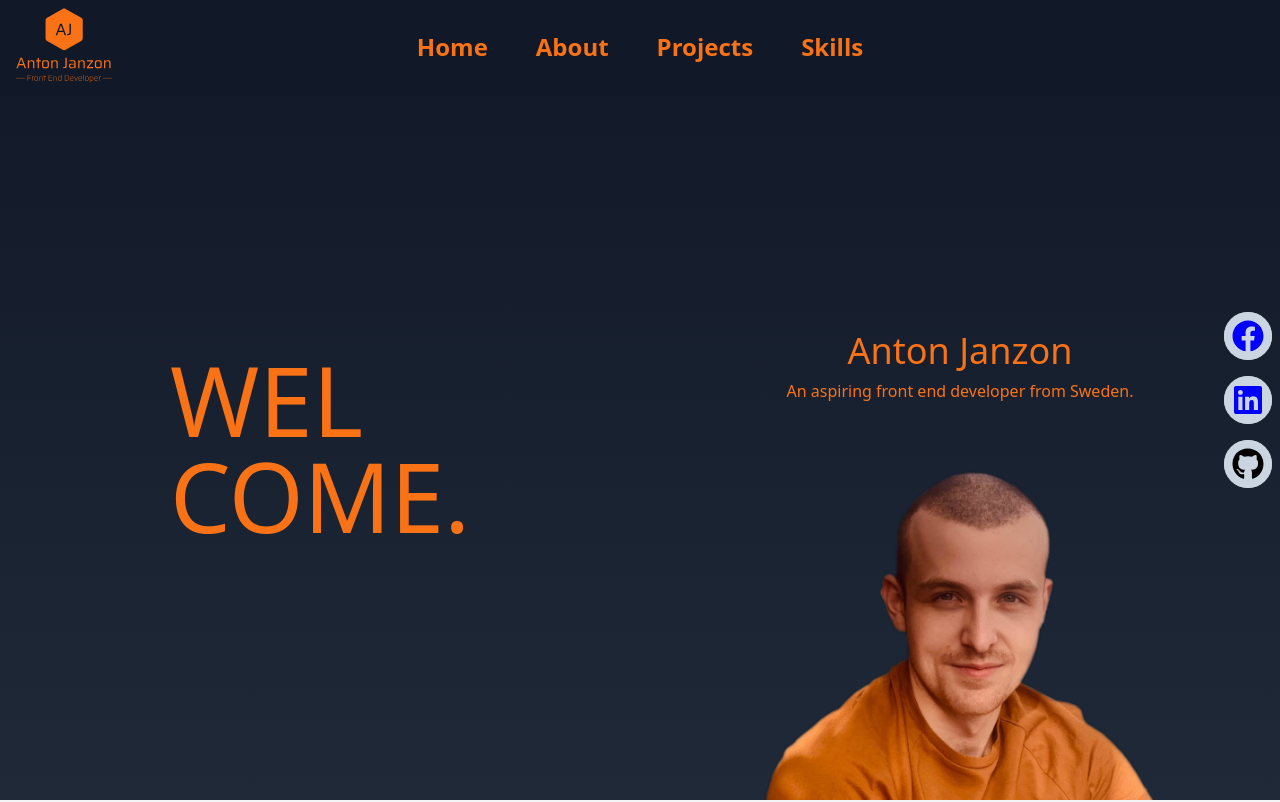
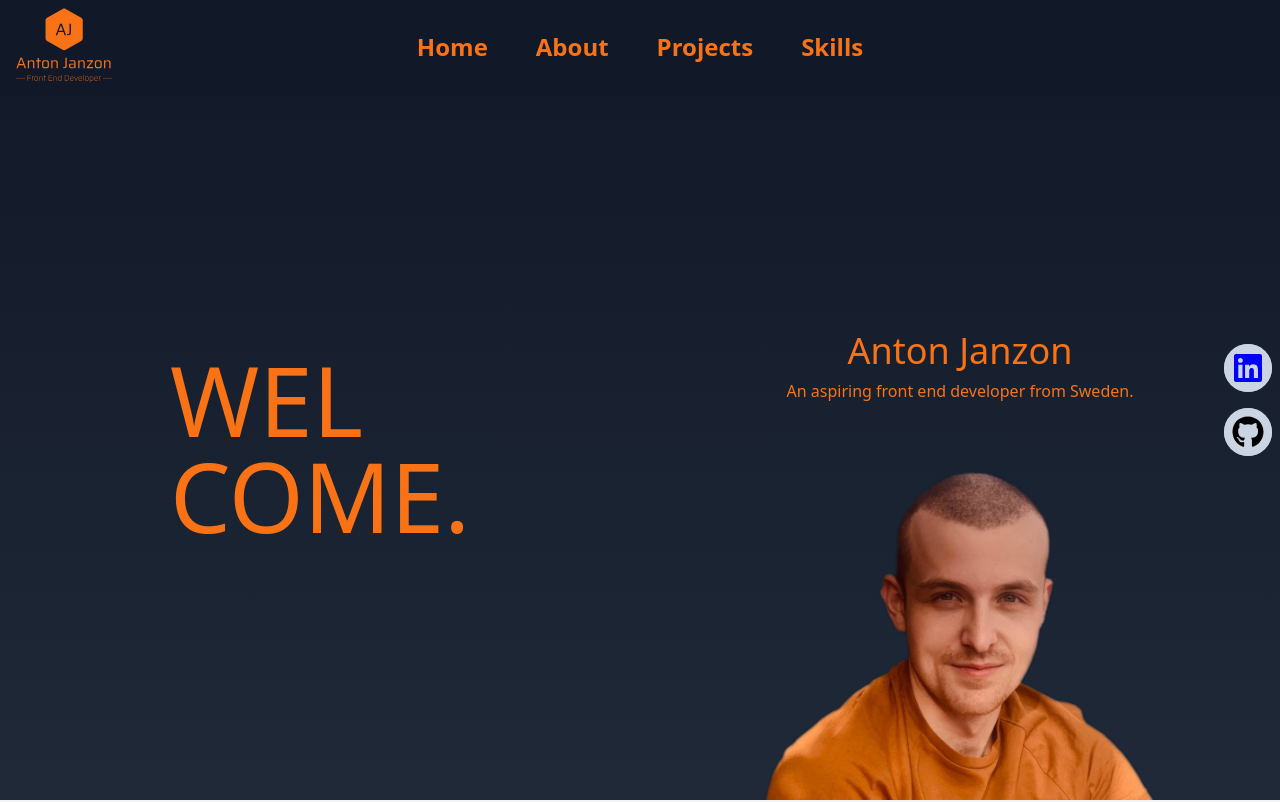
Before and after one commit to antonjanzon95/myPortfolio, a React (Vite) app: page / in a window 1280 px wide. Shown: the top 802 px of the page. Built offline with nearby package versions, Linux system fonts and the light colour scheme.

Commit message:
Removed facebook icon

```diff
--- a/src/components/sidebar.tsx
+++ b/src/components/sidebar.tsx
@@ -15,10 +15,6 @@ const SideBar: React.FC<Props> = ({ size }) => {
       className={`bg-gray-800 pt-4 flex justify-center items-center gap-4 ${laptopLayout}`}
     >
       <SideBarIcon
-        icon={<FaFacebook size={size} color="blue" />}
-        link={"https://www.facebook.com/anton.janzon.9"}
-      />
-      <SideBarIcon
         icon={<FaLinkedin size={size} color="blue" />}
         link={"https://www.linkedin.com/in/anton-janzon-55aaa7162/"}
       />
```
